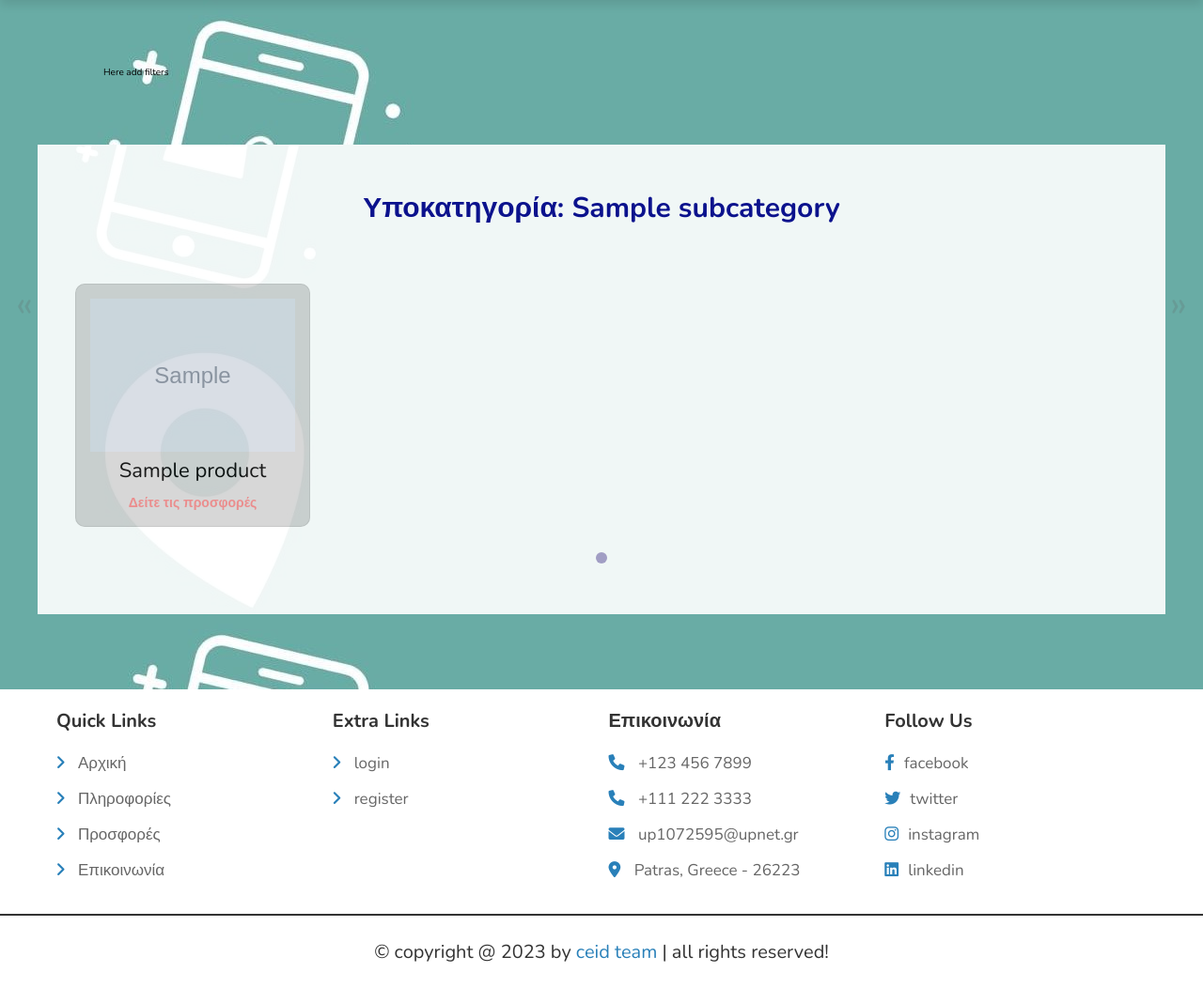
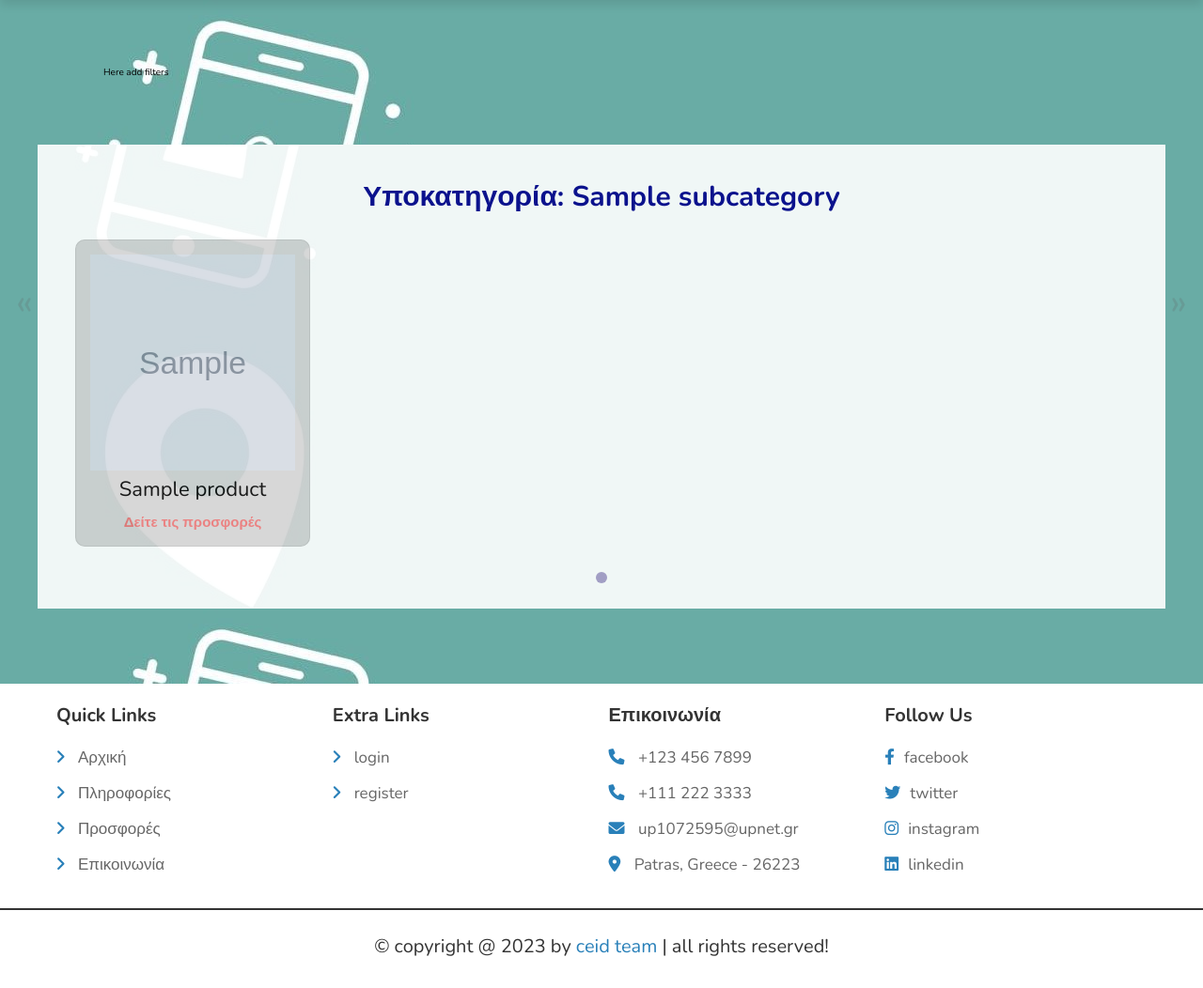
Before and after one commit to Theodoscus/Web-Project-Final-Version, a PHP site: page /subcategory_products.php in a window 1280 px wide. Shown: the part 74-1126 px from the top of the page at 94% size. After the commit the page ends 1092 px from the top, so only its background shows below. Run offline with PHP 8.4, Linux system fonts and the light colour scheme; the visitor is signed in with stand-in values (Sample User, id 1); tables that the repository leaves empty or names only in its code hold one stand-in row (values such as "Sample post"); grey boxes marked "Sample" are stand-in pictures; some libraries are stand-ins or nearby versions.

Commit message:
Finished subcategory product display page

```diff
--- a/css/subcategory_style.css
+++ b/css/subcategory_style.css
@@ -20,11 +20,9 @@ body{
     align-items: center;
     margin-left: auto;
     margin-right: auto;
-    height: 500px;
+    max-height: 630px;
     background-color: white;
     opacity: 0.9;
-
-
 }
 
 .product-slider-heading{
@@ -32,7 +30,8 @@ body{
     color:darkblue;
     text-align: center;
     margin: 0px;
-    margin-bottom: 50px;
+    margin-bottom: 15px;
+    margin-top: 15px;
 }
 
 .product-box{
@@ -59,6 +58,8 @@ body{
 .p-img{
     width: 100%;
     height: 100%;
+    max-height: 230px;
+    min-height: 230px;
     display: flex;
 }
 
@@ -66,7 +67,7 @@ body{
     width: 100%;
     height: 100%;
     object-position: center;
-    object-fit: contain;
+    object-fit: cover;
 }
 
 .p-box-text{
@@ -89,10 +90,10 @@ body{
 }
 
 .product-title{
-    color: #e98181;
-    font-weight: 600;
+    color: #e97474;
+    font-weight: 700;
     margin: auto;
-    font-size: 1.4rem;
+    font-size: 1.5rem;
     margin-top: 1rem;
 }
 
```
Also changed, not shown: images/flos-vero.png (added), images/nuvoletta.png (added).
